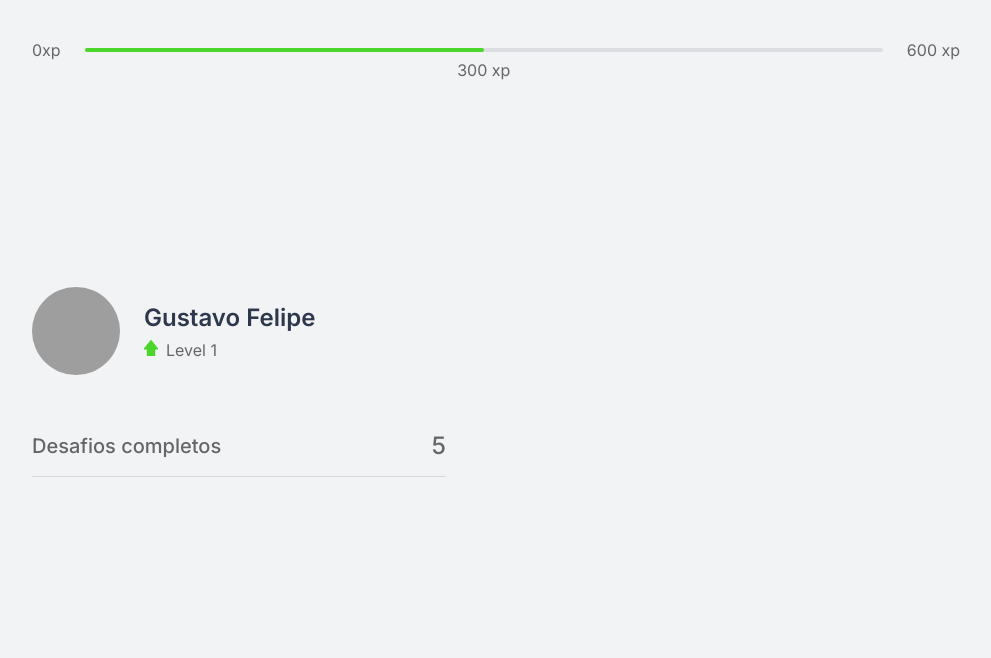
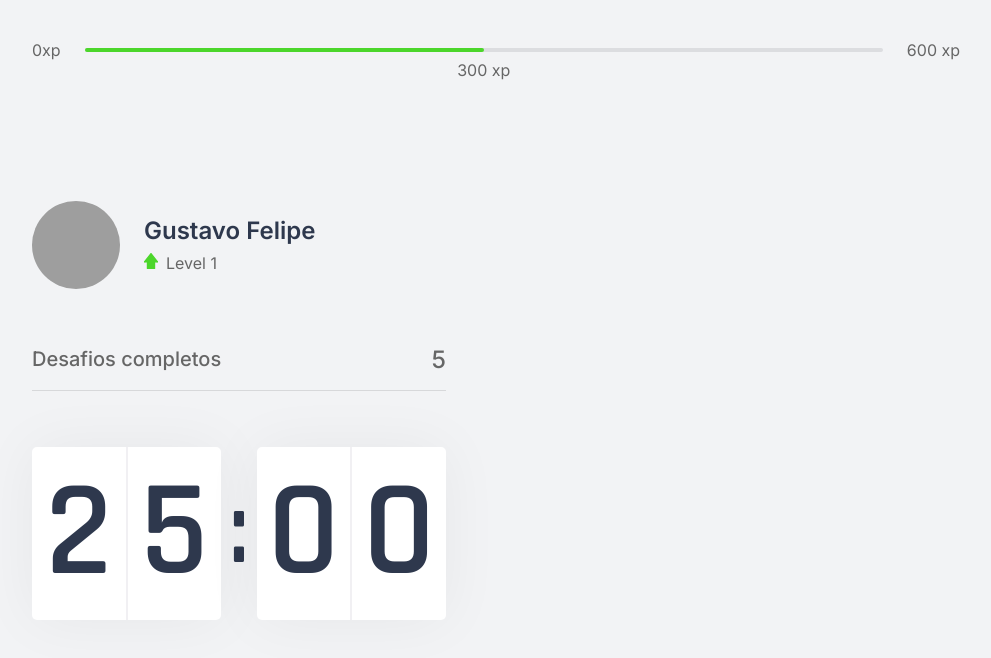
Before and after one commit to gustavofbc/pomowars, a Next.js app: page / in a window 1280 px wide. Shown: the top 658 px of the page, without its empty margins (144-1135 px from the left). Built offline with nearby package versions, Linux system fonts and the light colour scheme; grey boxes are pictures that could not be loaded.

Commit message:
component Countdown created

```diff
--- /dev/null
+++ b/src/components/Countdown.tsx
@@ -0,0 +1,17 @@
+import styles from "../styles/components/Countdown.module.css";
+
+export function Countdown() {
+  return (
+    <div className={styles.countdownContainer}>
+      <div>
+        <span>2</span>
+        <span>5</span>
+      </div>
+      <span>:</span>
+      <div>
+        <span>0</span>
+        <span>0</span>
+      </div>
+    </div>
+  );
+}
--- a/src/pages/index.tsx
+++ b/src/pages/index.tsx
@@ -1,4 +1,5 @@
 import { CompletedChallenges } from "../components/CompletedChallenges";
+import { Countdown } from "../components/Countdown";
 import { ExperienceBar } from "../components/ExperienceBar";
 import { Profile } from "../components/Perfil";
 
@@ -13,6 +14,7 @@
         <div>
           <Profile />
           <CompletedChallenges />
+          <Countdown />
         </div>
         <div></div>
       </section>
--- /dev/null
+++ b/src/styles/components/Countdown.module.css
@@ -0,0 +1,37 @@
+.countdownContainer {
+  display: flex;
+  align-items: center;
+  font-family: Rajdhani;
+  font-weight: 600;
+  color: var(--title);
+}
+
+.countdownContainer > div {
+  flex: 1;
+  display: flex;
+  align-items: center;
+  justify-content: space-evenly;
+
+  background: var(--white);
+  box-shadow: 0 0 60px rgba(0, 0, 0, 0.05);
+  border-radius: 5px;
+  font-size: 8.5rem;
+  text-align: center;
+}
+
+.countdownContainer > div span {
+  flex: 1;
+}
+
+.countdownContainer > div span:first-child {
+  border-right: 1px solid #f1f0f3;
+}
+
+.countdownContainer > div span:last-child {
+  border-left: 1px solid #f1f0f3;
+}
+
+.countdownContainer > span {
+  font-size: 6.25rem;
+  margin: 0 0.5rem;
+}
```
